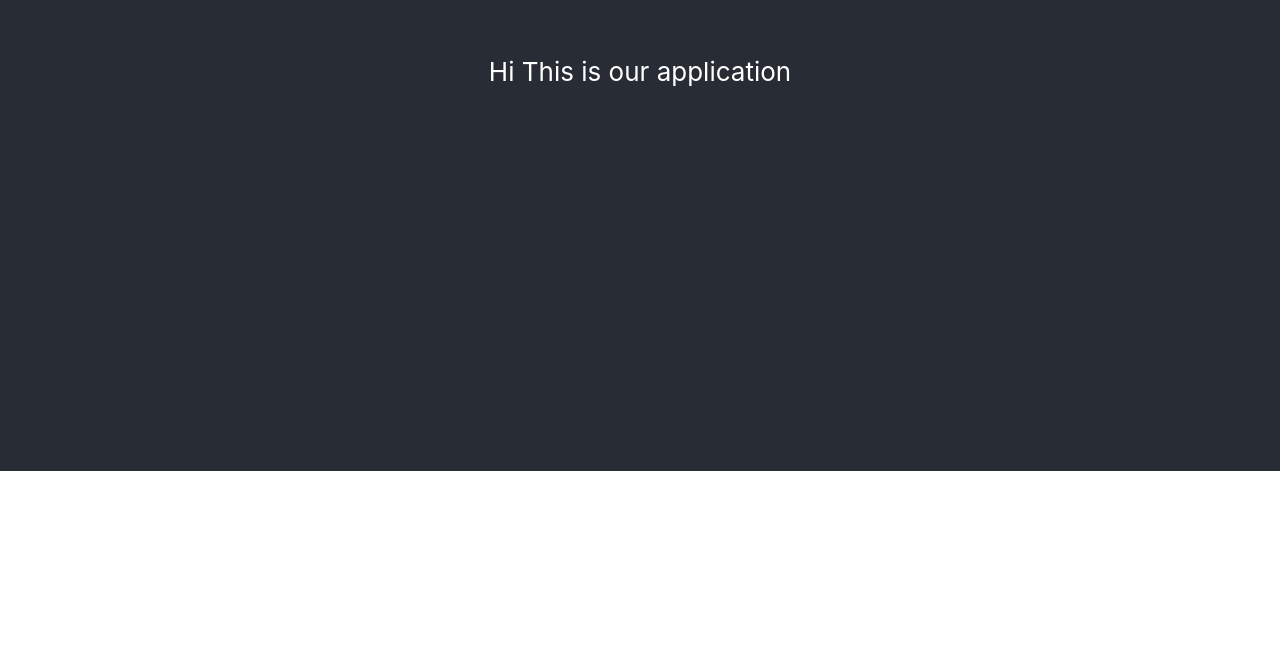
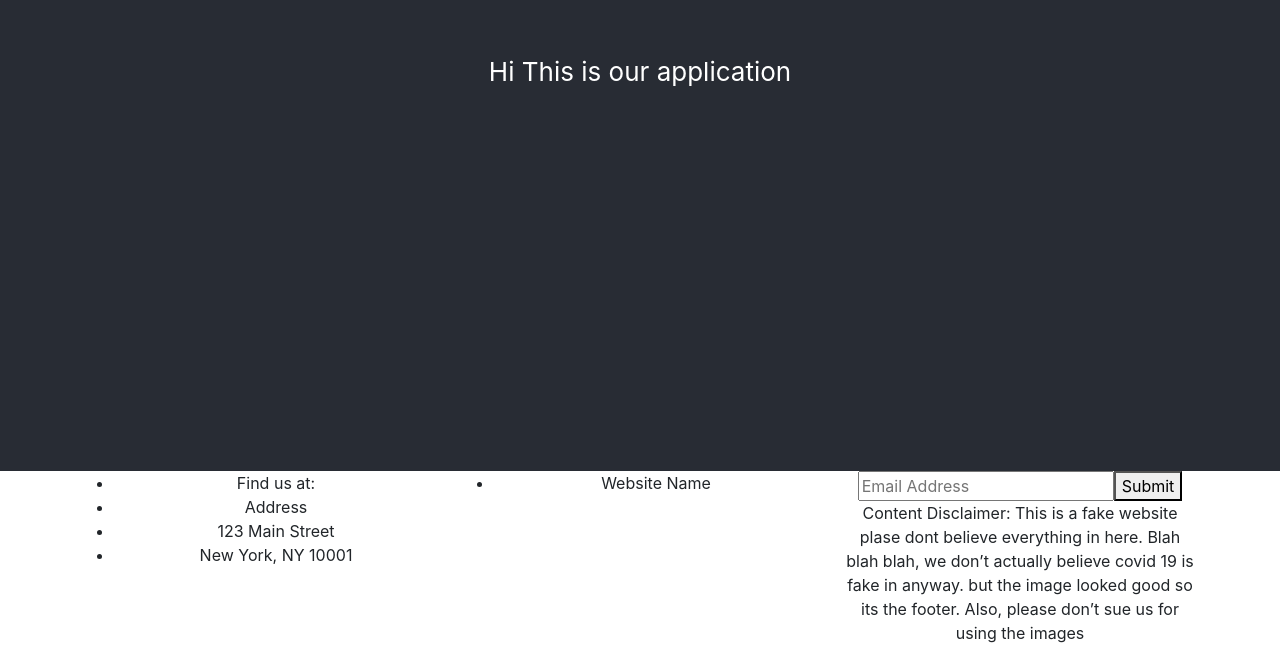
Before and after one commit to gibsonasia/countdown, a React (Create React App) app in the folder covid_countdown/: page / in a window 1280 px wide. Shown: the part 329-990 px from the top of the page. Before the commit the page ends 800 px from the top, so only its background shows below. Built offline with nearby package versions, Linux system fonts and the light colour scheme.

Commit message:
Prototype
Added the footer CSS is not applied yet and not fully copmlete

```diff
--- a/covid_countdown/src/App.js
+++ b/covid_countdown/src/App.js
@@ -5,7 +5,9 @@ import {Navbar, Container, Nav} from 'react-bootstrap'
 import 'bootstrap/dist/css/bootstrap.min.css';
 
 
+
 import './resources/style.css';
+import Footer from './components/header_footer/Footer';
 
 function App() {
   return (
@@ -13,6 +15,8 @@ function App() {
     <header className="App-header">
       Hi This is our application
     </header>
+
+    <Footer/>
   </div>
   );
 }
--- /dev/null
+++ b/covid_countdown/src/components/header_footer/Footer.css
@@ -0,0 +1,34 @@
+.main-footer {
+    color: white;
+    background-image: url('./footer.png');
+    background-size: contain;
+    padding-top: 3em;
+    position: relative;
+    bottom: 0;
+    width: 100%;
+    display: flex;
+    flex-direction: column;
+    flex: 1;
+    height: 300px;
+    flex-shrink: 0;
+  }
+
+.container {
+    text-align: center;
+    vertical-align: text-top;
+}
+
+.col {
+
+    float: left;
+    width: 33.33%;
+}
+
+ul {
+    list-style-type: none;
+    text-align: left;
+}
+
+li {
+    font-size: 20px;
+}
--- /dev/null
+++ b/covid_countdown/src/components/header_footer/Footer.js
@@ -0,0 +1,38 @@
+import React from "react";
+
+const Footer = () => {
+    return(
+        <div className="main-footer">
+            <div className="container">
+                <div className="row">
+                    {/* Column 1 */}
+                    <div className="col">
+                        <ul classname="list-unstyled">
+                            <li>Find us at:</li>
+                            <li>Address</li>
+                            <li>123 Main Street</li>
+                            <li>New York, NY 10001</li>
+                        </ul>
+                    </div>
+                    {/* Column 2 */}
+                    <div className="col">
+                        <ul classname="list-unstyled">
+                            <li>Website Name</li>
+                        </ul>
+                    </div>
+                    {/* Column 3 */}
+
+                    <div className="col">
+                        <input type="email" placeholder="Email Address" ></input>
+                        <button type="submit" value="submit">Submit</button>
+                        <p>Content Disclaimer: This is a fake website plase dont believe everything in here.
+                            Blah blah blah, we don’t actually believe covid 19 is fake in anyway. but the image
+                            looked good so its the footer. Also, please don’t sue us for using the images</p>
+                    </div>
+                </div>
+            </div>
+        </div>
+    );
+}
+
+export default Footer;
```
Also changed, not shown: covid_countdown/src/resources/footer.png (added).
